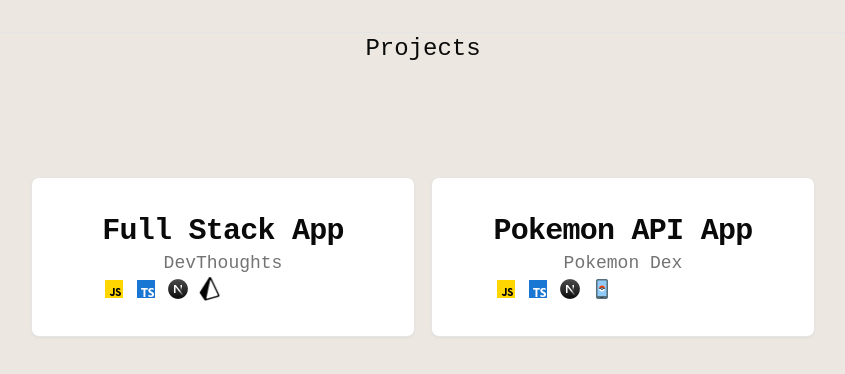
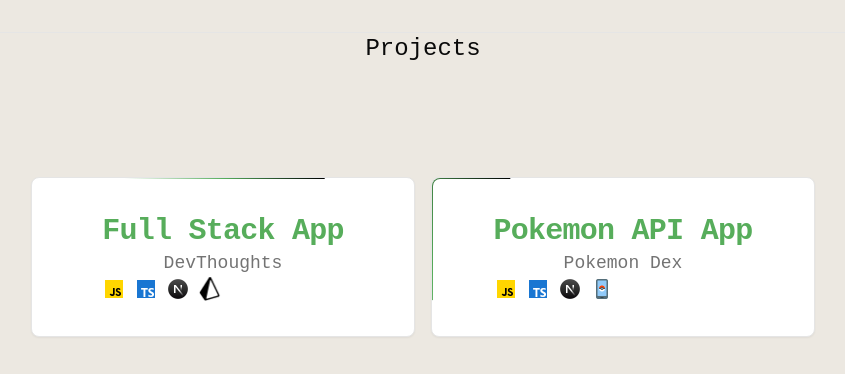
Before and after one commit to Dz-devz/personal-portfolio, a React (Vite) app: page /projects in a window 1280 px wide. Shown: the top 374 px of the page, without its empty margins (217-1062 px from the left). Built offline with nearby package versions, Linux system fonts and the light colour scheme; a web font is replaced by a local one.

Commit message:
chore: update ui projects

```diff
--- /dev/null
+++ b/src/components/ui/animated-beam.tsx
@@ -0,0 +1,188 @@
+"use client";
+
+import { RefObject, useEffect, useId, useState } from "react";
+import { motion } from "framer-motion";
+
+import { cn } from "@/lib/utils";
+
+export interface AnimatedBeamProps {
+  className?: string;
+  containerRef: RefObject<HTMLElement>; // Container ref
+  fromRef: RefObject<HTMLElement>;
+  toRef: RefObject<HTMLElement>;
+  curvature?: number;
+  reverse?: boolean;
+  pathColor?: string;
+  pathWidth?: number;
+  pathOpacity?: number;
+  gradientStartColor?: string;
+  gradientStopColor?: string;
+  delay?: number;
+  duration?: number;
+  startXOffset?: number;
+  startYOffset?: number;
+  endXOffset?: number;
+  endYOffset?: number;
+}
+
+export const AnimatedBeam: React.FC<AnimatedBeamProps> = ({
+  className,
+  containerRef,
+  fromRef,
+  toRef,
+  curvature = 0,
+  reverse = false, // Include the reverse prop
+  duration = Math.random() * 3 + 4,
+  delay = 0,
+  pathColor = "gray",
+  pathWidth = 2,
+  pathOpacity = 0.2,
+  gradientStartColor = "#ffaa40",
+  gradientStopColor = "#9c40ff",
+  startXOffset = 0,
+  startYOffset = 0,
+  endXOffset = 0,
+  endYOffset = 0,
+}) => {
+  const id = useId();
+  const [pathD, setPathD] = useState("");
+  const [svgDimensions, setSvgDimensions] = useState({ width: 0, height: 0 });
+
+  // Calculate the gradient coordinates based on the reverse prop
+  const gradientCoordinates = reverse
+    ? {
+        x1: ["90%", "-10%"],
+        x2: ["100%", "0%"],
+        y1: ["0%", "0%"],
+        y2: ["0%", "0%"],
+      }
+    : {
+        x1: ["10%", "110%"],
+        x2: ["0%", "100%"],
+        y1: ["0%", "0%"],
+        y2: ["0%", "0%"],
+      };
+
+  useEffect(() => {
+    const updatePath = () => {
+      if (containerRef.current && fromRef.current && toRef.current) {
+        const containerRect = containerRef.current.getBoundingClientRect();
+        const rectA = fromRef.current.getBoundingClientRect();
+        const rectB = toRef.current.getBoundingClientRect();
+
+        const svgWidth = containerRect.width;
+        const svgHeight = containerRect.height;
+        setSvgDimensions({ width: svgWidth, height: svgHeight });
+
+        const startX =
+          rectA.left - containerRect.left + rectA.width / 2 + startXOffset;
+        const startY =
+          rectA.top - containerRect.top + rectA.height / 2 + startYOffset;
+        const endX =
+          rectB.left - containerRect.left + rectB.width / 2 + endXOffset;
+        const endY =
+          rectB.top - containerRect.top + rectB.height / 2 + endYOffset;
+
+        const controlY = startY - curvature;
+        const d = `M ${startX},${startY} Q ${
+          (startX + endX) / 2
+        },${controlY} ${endX},${endY}`;
+        setPathD(d);
+      }
+    };
+
+    // Initialize ResizeObserver
+    const resizeObserver = new ResizeObserver((entries) => {
+      // For all entries, recalculate the path
+      for (let entry of entries) {
+        updatePath();
+      }
+    });
+
+    // Observe the container element
+    if (containerRef.current) {
+      resizeObserver.observe(containerRef.current);
+    }
+
+    // Call the updatePath initially to set the initial path
+    updatePath();
+
+    // Clean up the observer on component unmount
+    return () => {
+      resizeObserver.disconnect();
+    };
+  }, [
+    containerRef,
+    fromRef,
+    toRef,
+    curvature,
+    startXOffset,
+    startYOffset,
+    endXOffset,
+    endYOffset,
+  ]);
+
+  return (
+    <svg
+      fill="none"
+      width={svgDimensions.width}
+      height={svgDimensions.height}
+      xmlns="http://www.w3.org/2000/svg"
+      className={cn(
+        "pointer-events-none absolute left-0 top-0 transform-gpu stroke-2",
+        className,
+      )}
+      viewBox={`0 0 ${svgDimensions.width} ${svgDimensions.height}`}
+    >
+      <path
+        d={pathD}
+        stroke={pathColor}
+        strokeWidth={pathWidth}
+        strokeOpacity={pathOpacity}
+        strokeLinecap="round"
+      />
+      <path
+        d={pathD}
+        strokeWidth={pathWidth}
+        stroke={`url(#${id})`}
+        strokeOpacity="1"
+        strokeLinecap="round"
+      />
+      <defs>
+        <motion.linearGradient
+          className="transform-gpu"
+          id={id}
+          gradientUnits={"userSpaceOnUse"}
+          initial={{
+            x1: "0%",
+            x2: "0%",
+            y1: "0%",
+            y2: "0%",
+          }}
+          animate={{
+            x1: gradientCoordinates.x1,
+            x2: gradientCoordinates.x2,
+            y1: gradientCoordinates.y1,
+            y2: gradientCoordinates.y2,
+          }}
+          transition={{
+            delay,
+            duration,
+            ease: [0.16, 1, 0.3, 1], // https://easings.net/#easeOutExpo
+            repeat: Infinity,
+            repeatDelay: 0,
+          }}
+        >
+          <stop stopColor={gradientStartColor} stopOpacity="0"></stop>
+          <stop stopColor={gradientStartColor}></stop>
+          <stop offset="32.5%" stopColor={gradientStopColor}></stop>
+          <stop
+            offset="100%"
+            stopColor={gradientStopColor}
+            stopOpacity="0"
+          ></stop>
+        </motion.linearGradient>
+      </defs>
+    </svg>
+  );
+};
--- /dev/null
+++ b/src/components/ui/border-beam.tsx
@@ -0,0 +1,49 @@
+import { cn } from "@/lib/utils";
+
+interface BorderBeamProps {
+  className?: string;
+  size?: number;
+  duration?: number;
+  borderWidth?: number;
+  anchor?: number;
+  colorFrom?: string;
+  colorTo?: string;
+  delay?: number;
+}
+
+export const BorderBeam = ({
+  className,
+  size = 200,
+  duration = 15,
+  anchor = 90,
+  borderWidth = 1.5,
+  colorFrom = "#ffaa40",
+  colorTo = "#9c40ff",
+  delay = 0,
+}: BorderBeamProps) => {
+  return (
+    <div
+      style={
+        {
+          "--size": size,
+          "--duration": duration,
+          "--anchor": anchor,
+          "--border-width": borderWidth,
+          "--color-from": colorFrom,
+          "--color-to": colorTo,
+          "--delay": `-${delay}s`,
+        } as React.CSSProperties
+      }
+      className={cn(
+        "pointer-events-none absolute inset-0 rounded-[inherit] [border:calc(var(--border-width)*1px)_solid_transparent]",
+
+        // mask styles
+        "![mask-clip:padding-box,border-box] ![mask-composite:intersect] [mask:linear-gradient(transparent,transparent),linear-gradient(white,white)]",
+
+        // pseudo styles
+        "after:absolute after:aspect-square after:w-[calc(var(--size)*1px)] after:animate-border-beam after:[animation-delay:var(--delay)] after:[background:linear-gradient(to_left,var(--color-from),var(--color-to),transparent)] after:[offset-anchor:calc(var(--anchor)*1%)_50%] after:[offset-path:rect(0_auto_auto_0_round_calc(var(--size)*1px))]",
+        className,
+      )}
+    />
+  );
+};
--- a/src/routes/projects.tsx
+++ b/src/routes/projects.tsx
@@ -5,6 +5,7 @@ import pokemonthumbnail from "@/assets/pokemonthumbnail.png";
 import prisma from "@/assets/prisma.png";
 import blogthumbnail from "@/assets/thumbnail.png";
 import typescript from "@/assets/typescript.png";
+import { BorderBeam } from "@/components/ui/border-beam";
 import { Card, CardDescription, CardTitle } from "@/components/ui/card";
 import {
   Tooltip,
@@ -53,12 +54,19 @@ export default function Projects() {
         <TooltipProvider>
           {thumbnails.map((thumbnail) => (
             <>
-              <Card className="mb-4 w-96 h-40 flex items-center justify-center">
+              <Card className="relative mb-4 w-96 h-40 flex items-center justify-center">
+                <BorderBeam
+                  size={200}
+                  duration={12 * thumbnail.id}
+                  delay={9 * thumbnail.id}
+                  colorFrom="#000000"
+                  colorTo="#57AD5B"
+                />
                 <Tooltip>
                   <TooltipTrigger>
                     <div className="relative font-chivo" key={thumbnail.id}>
                       <div className="flex flex-col">
-                        <CardTitle className="text-xl md:text-2xl lg:text-3xl ">
+                        <CardTitle className="text-xl md:text-2xl lg:text-3xl text-[#57AD5B]">
                           {thumbnail.title}
                         </CardTitle>
                         <CardDescription className="text-muted-foreground text-sm md:text-base lg:text-lg">
--- a/tailwind.config.js
+++ b/tailwind.config.js
@@ -21,7 +21,8 @@ export default {
   			poppins: ['Poppins', 'sans-serif']
   		},
   		animation: {
-  			blink: 'blink 1.8s infinite'
+  			blink: 'blink 1.8s infinite',
+  			'border-beam': 'border-beam calc(var(--duration)*1s) infinite linear'
   		},
   		keyframes: {
   			blink: {
@@ -30,6 +31,11 @@ export default {
   				},
   				'50%': {
   					opacity: '0'
+  				}
+  			},
+  			'border-beam': {
+  				'100%': {
+  					'offset-distance': '100%'
   				}
   			}
   		},
```
Also changed, not shown: src/assets/dzlogolight.svg (deleted).
